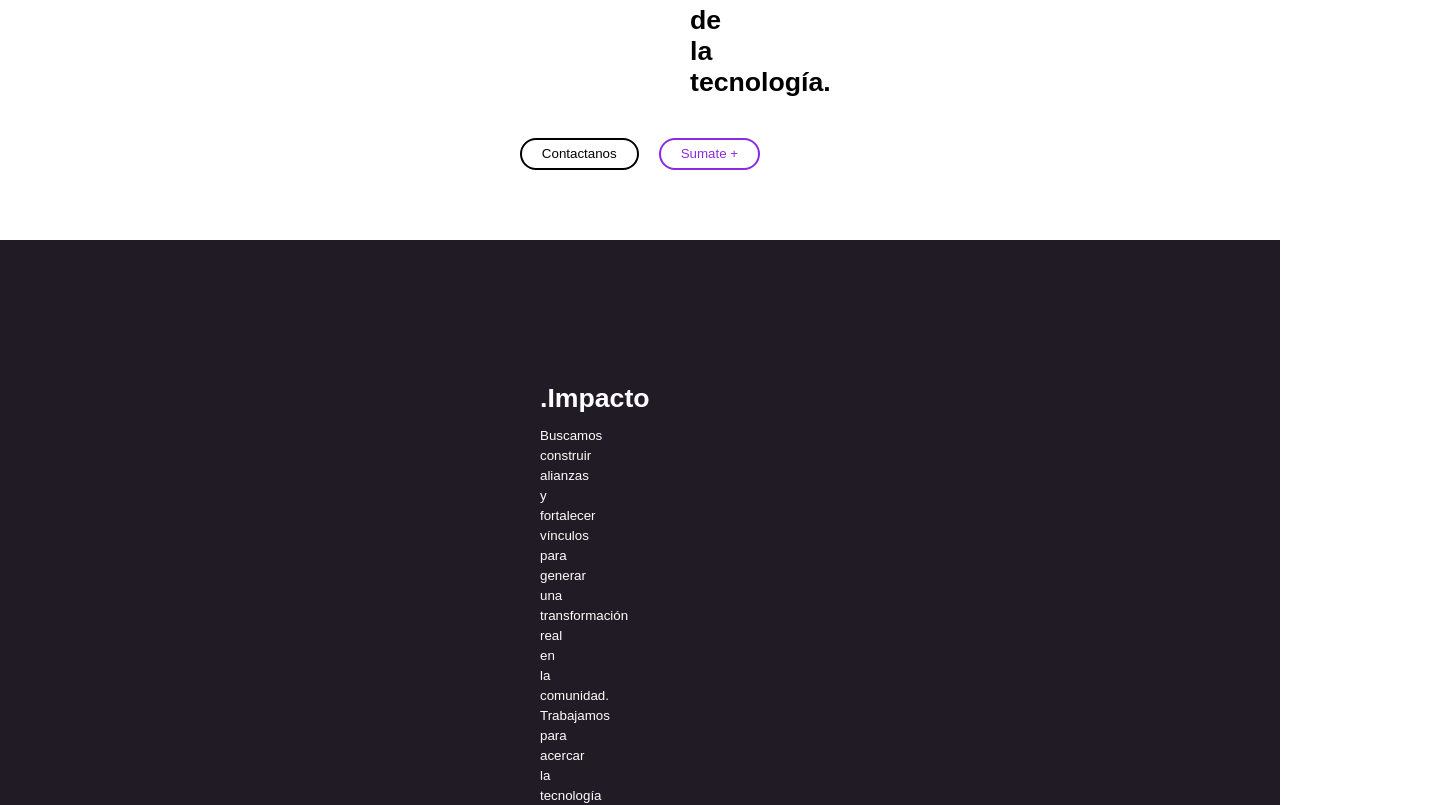
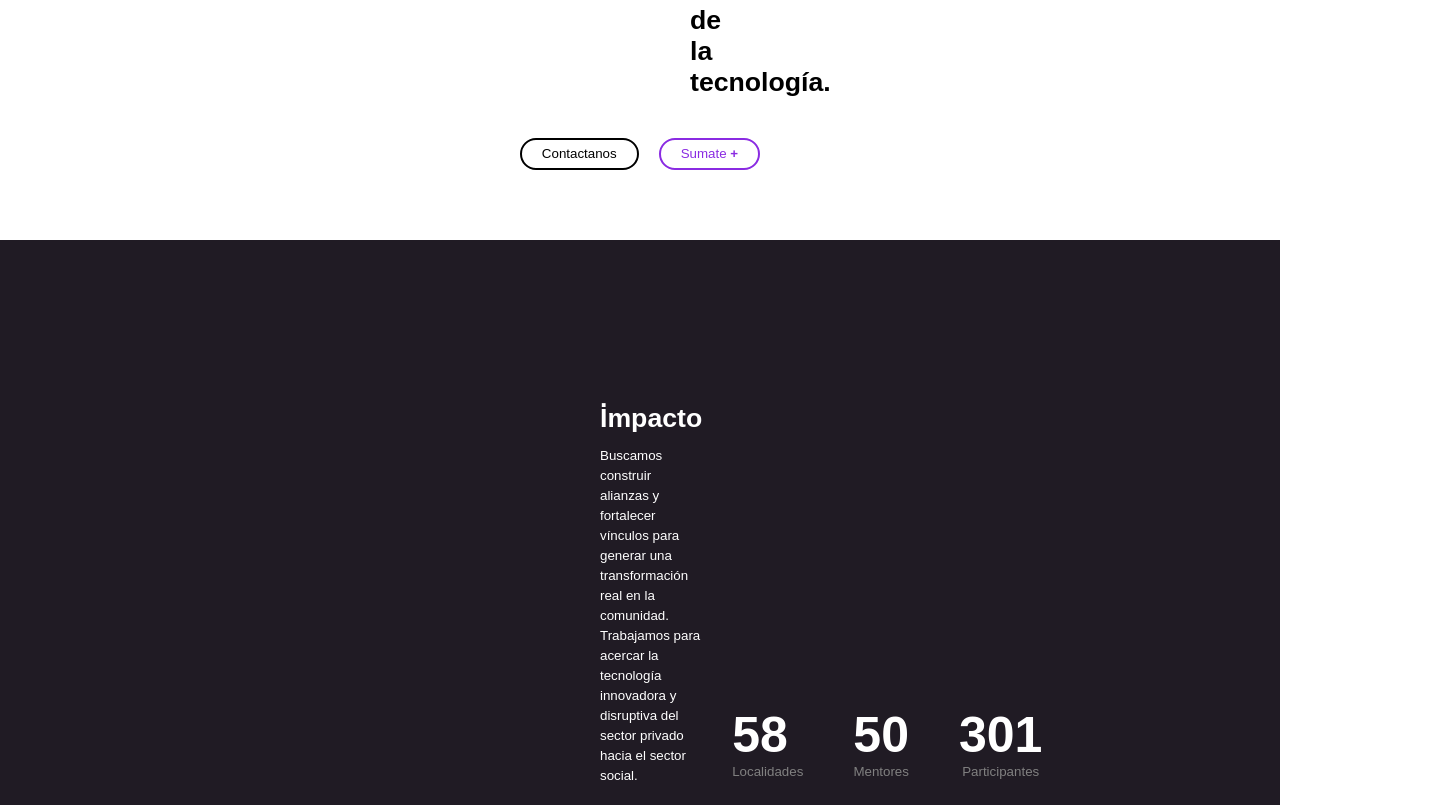
Before and after one commit to MussiAgus/HTML-Y-CSS, a plain HTML site: page Maquetacion/Index.html in a window 1280 px wide. Shown: the part 720-1525 px from the top of the page, 1440 px wide, since content can reach past the window. Drawn offline with Linux system fonts and the light colour scheme.

Commit message:
Terminando la parte de .impacto

```diff
--- a/Maquetacion/Index.html
+++ b/Maquetacion/Index.html
@@ -34,17 +34,23 @@
             justify-content: center;
         }
         #impacto{
+            display: flex;
             background-color: #201b24;
             color:white;
-            padding: 130px;
-            justify-content: center;
+            justify-content:space-between;
+            padding: 130px 600px;
+            align-items: center;
         }
         #impacto-text{
             line-height: 20px;
+            padding-right: 30px;
             text-align: left;
-            padding-left: 410px;
-            padding-right: 900px;
         }
+        .numerog{
+            font-size: 50px;
+            margin: 0px;
+        }
+
 
     </style>
 </head>
@@ -72,17 +78,30 @@
         </div>
         <div id="introduction-botones">
             <button style="margin-right: 20px;">Contactanos</button>
-            <button style="color:blueviolet; border:2px solid blueviolet;">Sumate +</button>
+            <button style="color:blueviolet; border:2px solid blueviolet;">Sumate <b>+</b></button>
         </div>
     </div>
 
 
-    <div id="impacto">
+    <div id="impacto" style="display: flex; align-items: end;">
         <div id="impacto-text">
-            <h1>.Impacto</h1>
+            <h1>. Impacto</h1>
             <p>Buscamos construir alianzas y fortalecer vínculos para generar una transformación real en la comunidad. Trabajamos para acercar la tecnología innovadora y disruptiva del sector privado hacia el sector social.</p>
         </div>
-
+        <div id="impacto-num" style="display: flex; padding-bottom: 20px;">
+        <div id="numeros" style="flex-direction: column;">
+            <p class="numerog"><b>58</b></p>
+            <p style="margin: 0%; color: gray;">Localidades</p>
+        </div>
+        <div id="numero2" style="flex-direction: column; padding-left: 50px; text-align:center;">
+            <p class="numerog"><b>50</b></p>
+            <p style="margin: 0%; color: gray;">Mentores</p>
+        </div>
+        <div id="numero3" style="flex-direction: column;  padding-left: 50px;">
+            <p class="numerog"><b>301</b></p>
+            <p style="margin: 0%; text-align: center;  color: gray;">Participantes</p>
+            </div>
+        </div>
     </div>
 
 
```
